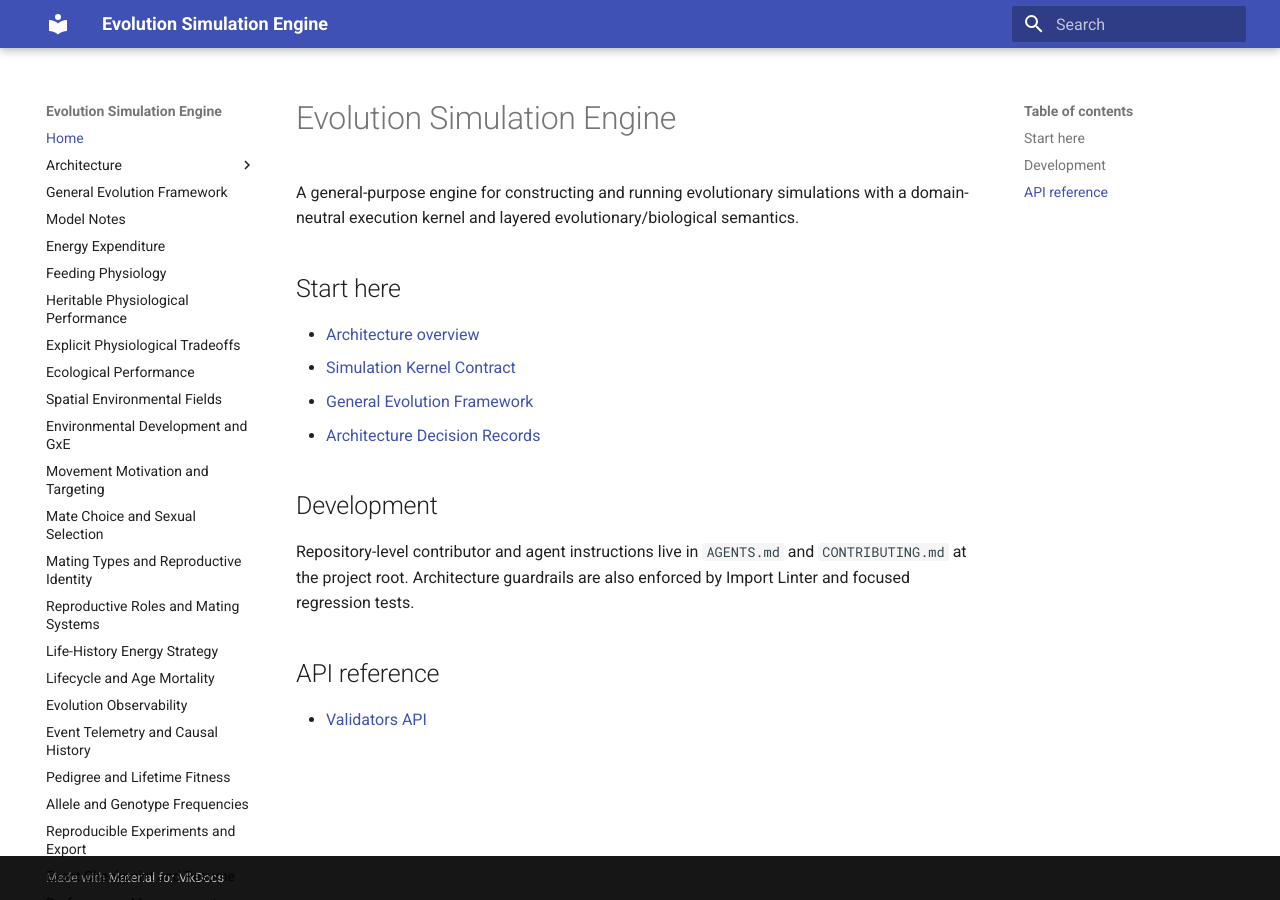
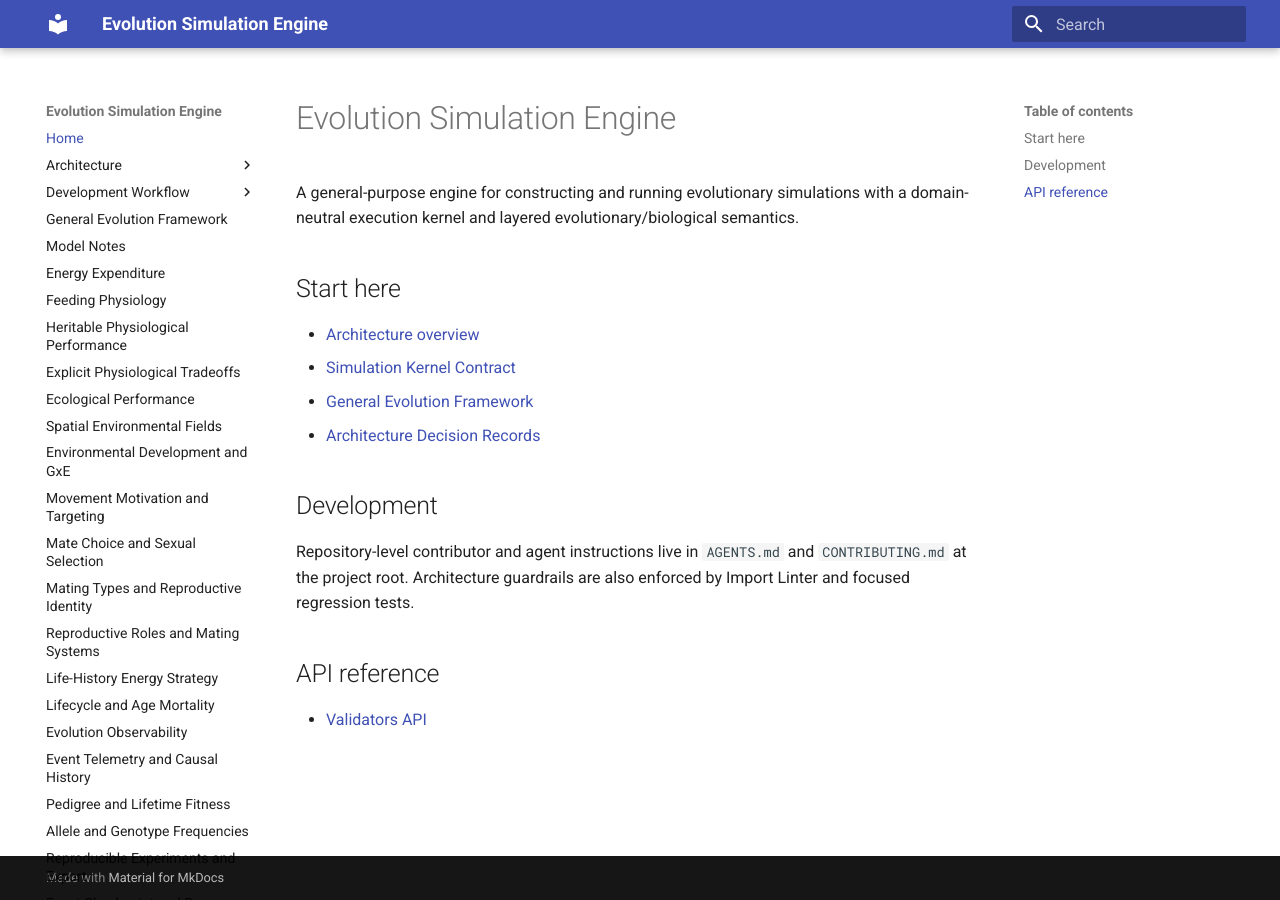
Before and after one commit to abdullahkhan57721/evolution-simulation-engine, an MkDocs documentation site: the page built from docs/index.md, in a window 1280 px wide. Built offline with MkDocs 1.6.1 and Material for MkDocs 9.7.7, drawn with Linux system fonts in a browser that asks for light colours; some of the changed lines change nothing that is shown.

Commit message:
Expose Codex workflow documentation

```diff
--- a/mkdocs.yml
+++ b/mkdocs.yml
@@ -16,6 +16,9 @@
           - "0003 — Transactional state and RNG": decisions/0003-transactional-state-and-rng.md
           - "0004 — Readability before micro-optimization": decisions/0004-readability-before-micro-optimization.md
           - "0005 — Repository collaboration memory": decisions/0005-repository-collaboration-memory.md
+  - Development Workflow:
+      - Codex Ticket Workflow: development/codex_workflow.md
+      - Manual Verification: development/manual_verification.md
   - General Evolution Framework: general_evolution_framework.md
   - Model Notes: model_notes.md
   - Energy Expenditure: energy_expenditure.md
```
